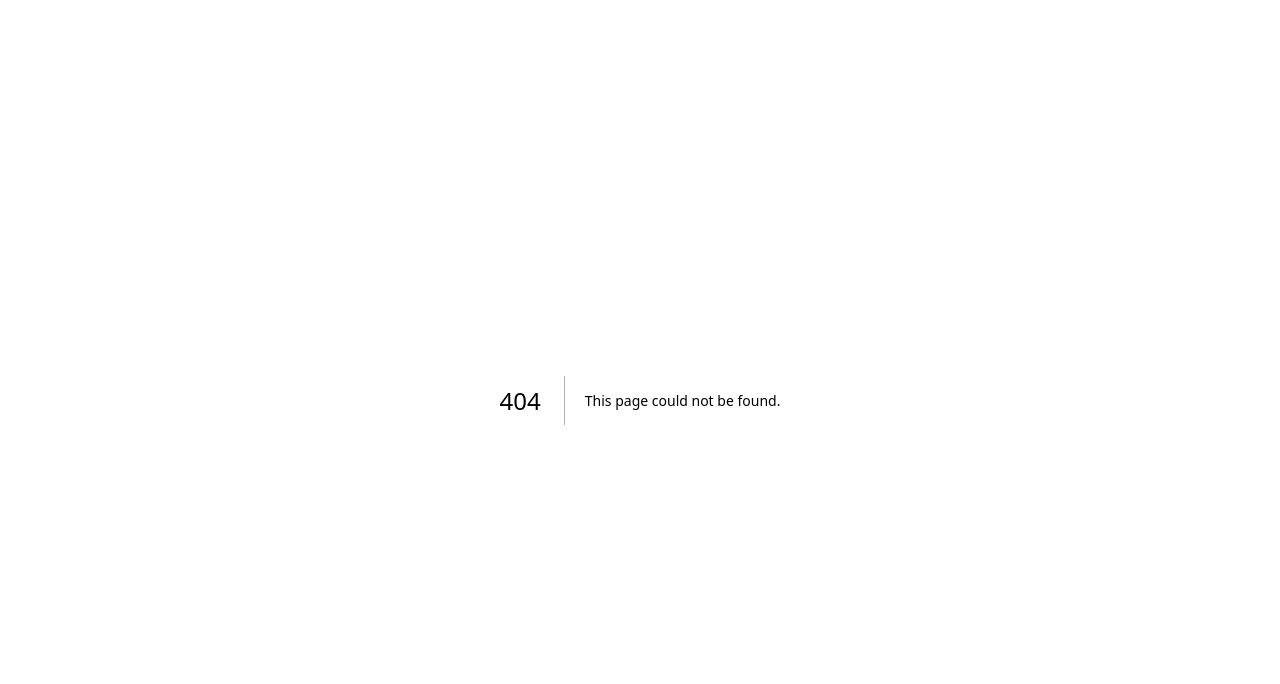
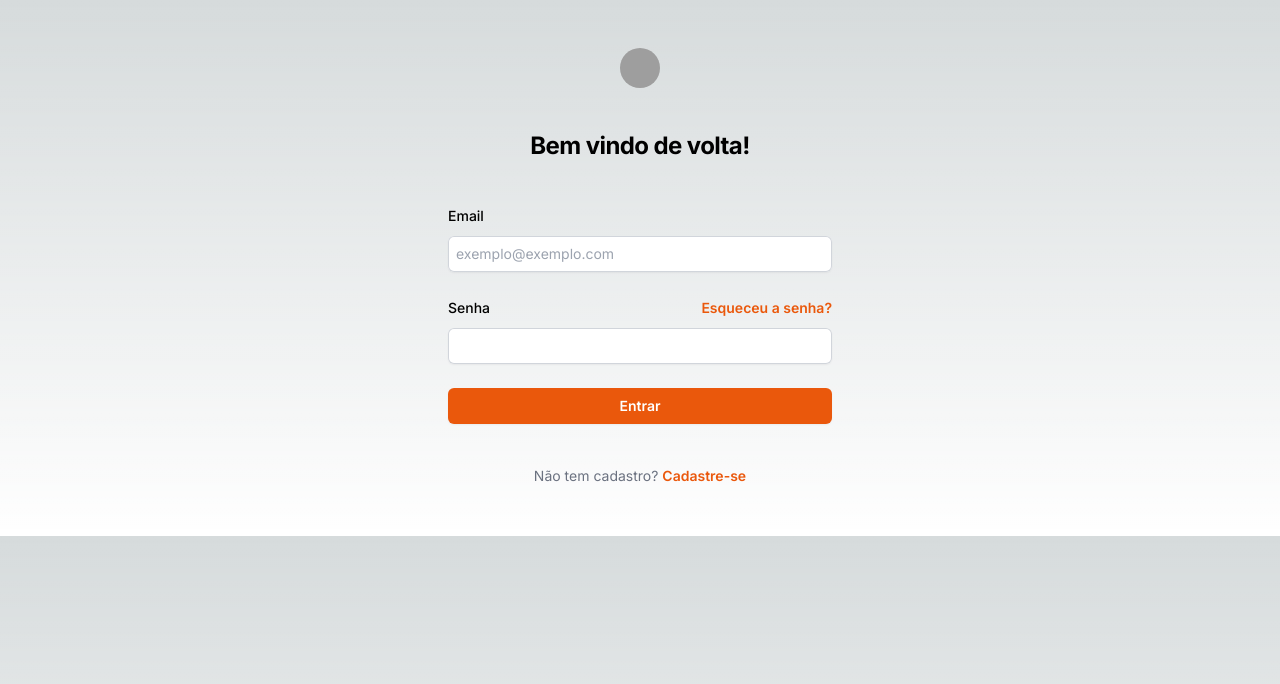
Before and after one commit to Rhuama/event-listener, a Next.js app: page /login in a window 1280 px wide. Before the commit this address had no page. Shown: the top 684 px of the page. Built offline with nearby package versions, Linux system fonts and the light colour scheme; grey boxes are pictures that could not be loaded.

Commit message:
update screen login

```diff
--- /dev/null
+++ b/src/app/connection/page.tsx
@@ -0,0 +1,8 @@
+export default function ConnectionPage(){
+  return(
+    <div>
+      <h1>Conecte sua agenda!</h1>
+      <h2>Conecte o seu calendário pessoal para podermos conciliar os seus eventos de Tech com as suas demais atividades</h2>
+    </div>
+  )
+}
--- /dev/null
+++ b/src/app/login/page.tsx
@@ -0,0 +1,78 @@
+export default function Example() {
+    return (
+      <>
+        <div className="flex min-h-full flex-1 flex-col justify-center px-6 py-12 lg:px-8">
+          <div className="sm:mx-auto sm:w-full sm:max-w-sm flex flex-col items-center justify-center">
+            <img
+              className="inline-block h-10 w-10 rounded-full"
+              src="Icon-handle-event.png"
+              alt=""
+            />
+            <h2 className="mt-10 text-center text-2xl font-bold leading-9 tracking-tight text-whrite-900">
+              Bem vindo de volta!
+            </h2>
+          </div>
+
+          <div className="mt-10 sm:mx-auto sm:w-full sm:max-w-sm">
+            <form className="space-y-6" action="#" method="POST">
+              <div>
+                <label htmlFor="email" className="block text-sm font-medium leading-6 text-whrite-900">
+                  Email
+                </label>
+                <div className="mt-2">
+                  <input
+                    id="email"
+                    name="email"
+                    type="email"
+                    autoComplete="email"
+                    placeholder="exemplo@exemplo.com"
+                    required
+                    className="block w-full rounded-md border-0 py-1.5 text-gray-900 shadow-sm ring-1 ring-inset ring-gray-300 placeholder:text-gray-400 p-2 focus:ring-2 focus:ring-inset focus:ring-indigo-600 sm:text-sm sm:leading-6"
+                  />
+                </div>
+              </div>
+
+              <div>
+                <div className="flex items-center justify-between">
+                  <label htmlFor="password" className="block text-sm font-medium leading-6 text-whrite-900">
+                    Senha
+                  </label>
+                  <div className="text-sm">
+                    <a href="#" className="font-semibold text-orange-600 hover:text-orange-500">
+                      Esqueceu a senha?
+                    </a>
+                  </div>
+                </div>
+                <div className="mt-2">
+                  <input
+                    id="password"
+                    name="password"
+                    type="password"
+                    autoComplete="current-password"
+                    required
+                    className="block w-full rounded-md border-0 py-1.5 text-gray-900 shadow-sm ring-1 ring-inset ring-gray-300 placeholder:text-gray-400 focus:ring-2 focus:ring-inset focus:ring-indigo-600 sm:text-sm sm:leading-6"
+                  />
+                </div>
+              </div>
+
+              <div>
+                <button
+                  type="submit"
+                  className="flex w-full justify-center rounded-md bg-orange-600 px-3 py-1.5 text-sm font-semibold leading-6 text-white shadow-sm hover:bg-orange-500 focus-visible:outline focus-visible:outline-2 focus-visible:outline-offset-2 focus-visible:outline-indigo-600"
+                >
+                  Entrar
+                </button>
+              </div>
+            </form>
+
+            <p className="mt-10 text-center text-sm text-gray-500">
+              Não tem cadastro?{' '}
+              <a href="#" className="font-semibold leading-6 text-orange-600 hover:text-orange-500">
+                Cadastre-se
+              </a>
+            </p>
+          </div>
+        </div>
+      </>
+    )
+  }
--- a/src/app/page.tsx
+++ b/src/app/page.tsx
@@ -1,4 +1,5 @@
 import Image from "next/image";
+import Link from 'next/link';
 
 export default function Home() {
   return (
@@ -25,6 +26,10 @@ export default function Home() {
               priority
             />
           </a>
+
+          <div>
+            <Link href="/connection">Conecte com seu gmail</Link>
+          </div>
         </div>
       </div>
 
```
Also changed, not shown: src/app/login/Icon-handle-event.png (added).
